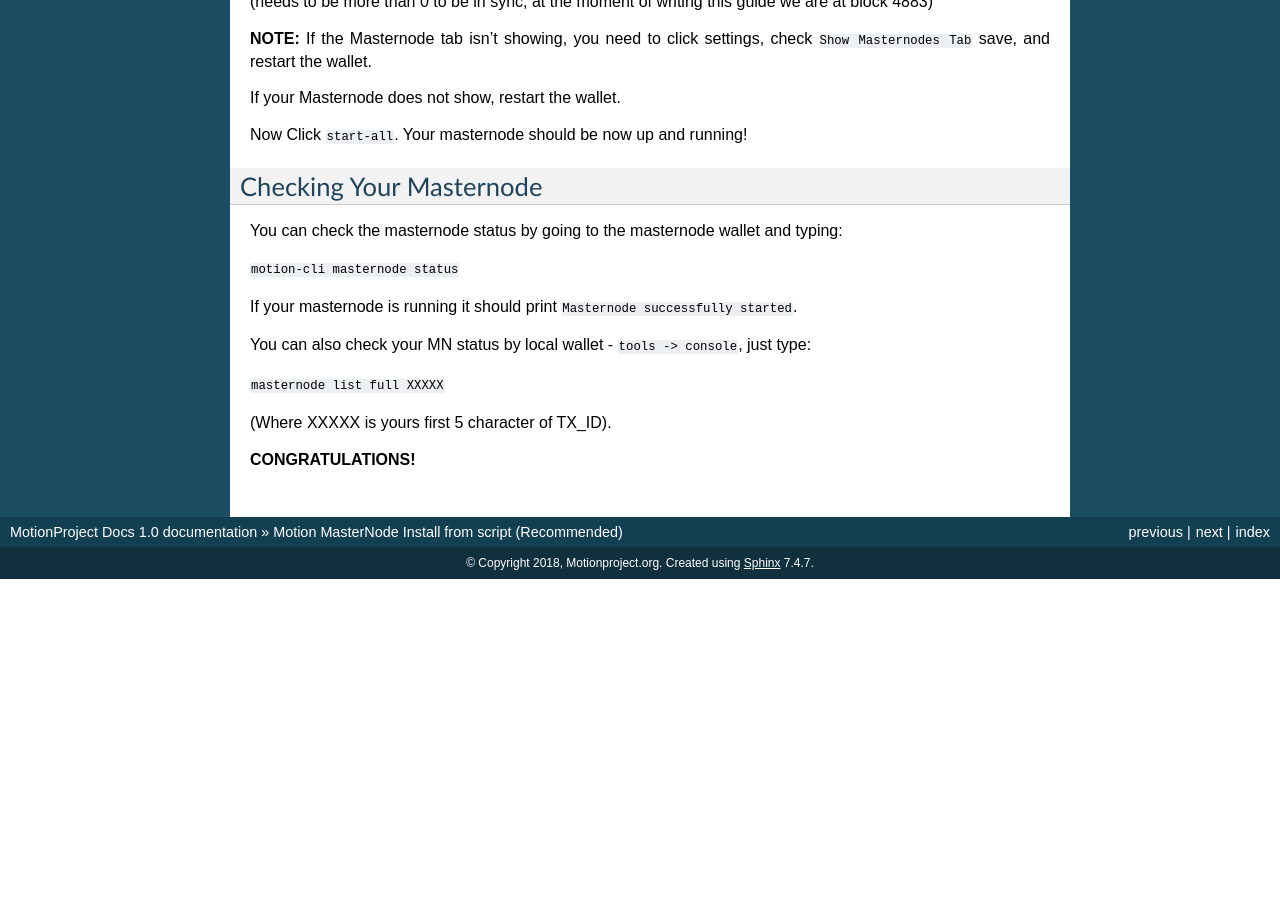
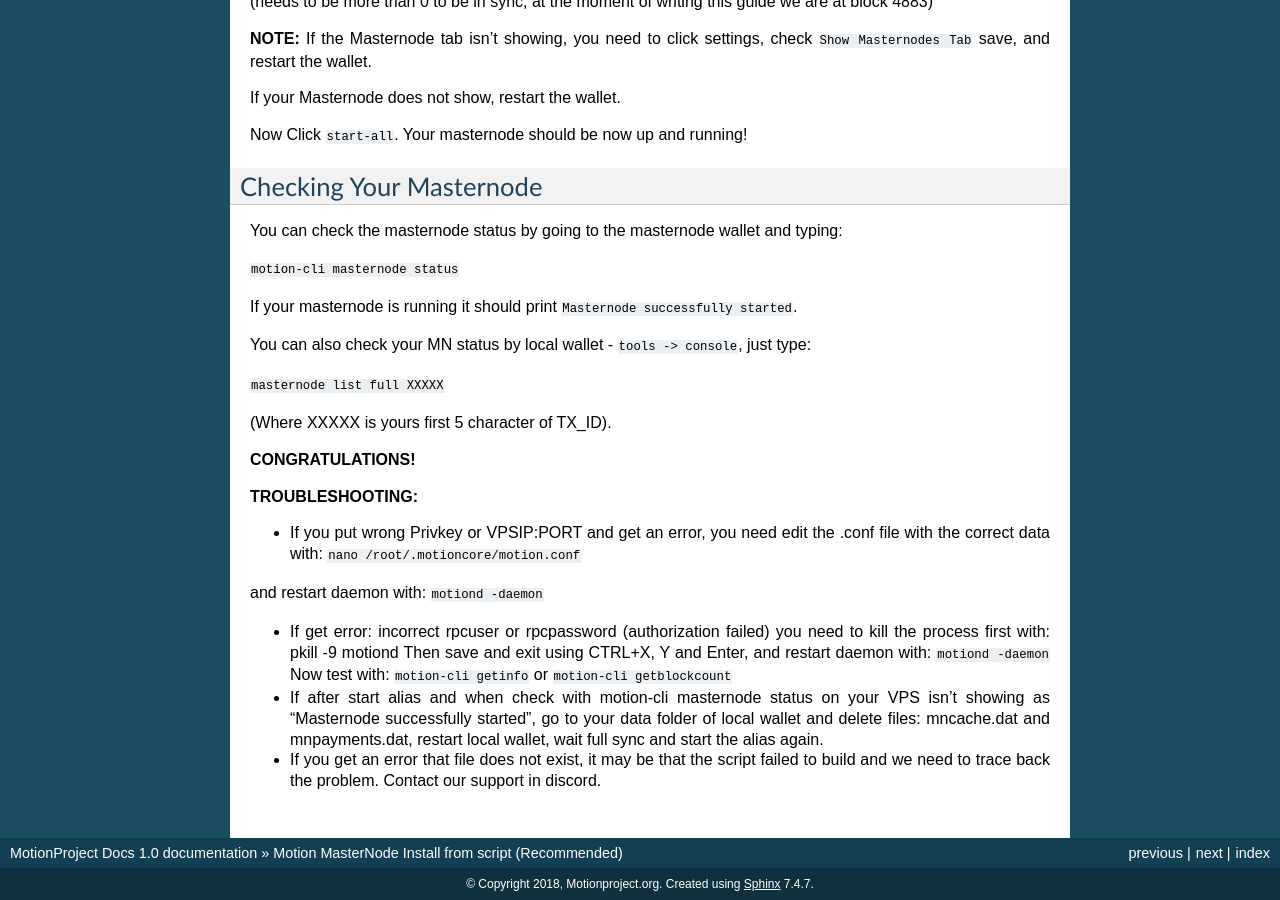
Before and after one commit to motioncrypto/motion-docs, a Sphinx documentation site: the page built from docs/motion_install_from_script.md, in a window 1280 px wide and 900 px high, scrolled down 2815 px. Built offline with Sphinx 7.4.7, drawn with Linux system fonts in a browser that asks for light colours; pages that are not in the unit, such as notebooks, are missing from menus; before the commit the page ends 3394 px from its top, so only the background shows below that.

Commit message:
Update motion_install_from_script.md

```diff
--- a/docs/motion_install_from_script.md
+++ b/docs/motion_install_from_script.md
@@ -157,3 +157,21 @@
 (Where XXXXX is yours first 5 character of TX_ID).
 
 **CONGRATULATIONS!**
+
+**TROUBLESHOOTING:**
+
+- If you put wrong Privkey or VPSIP:PORT and get an error, you need edit the .conf file with the correct data with:
+`nano /root/.motioncore/motion.conf`
+
+and restart daemon with:
+`motiond -daemon`
+
+- If get error: incorrect rpcuser or rpcpassword (authorization failed) you need to kill the process first with: pkill -9 motiond
+Then save and exit using CTRL+X, Y and Enter, and restart daemon with:
+`motiond -daemon`
+Now test with:
+`motion-cli getinfo`  or  `motion-cli getblockcount`
+
+- If after start alias and when check with motion-cli masternode status on your VPS isn't showing as "Masternode successfully started", go to your data folder of local wallet and delete files: mncache.dat and mnpayments.dat, restart local wallet, wait full sync and start the alias again.
+
+- If you get an error that file does not exist, it may be that the script failed to build and we need to trace back the problem. Contact our support in discord.
```
